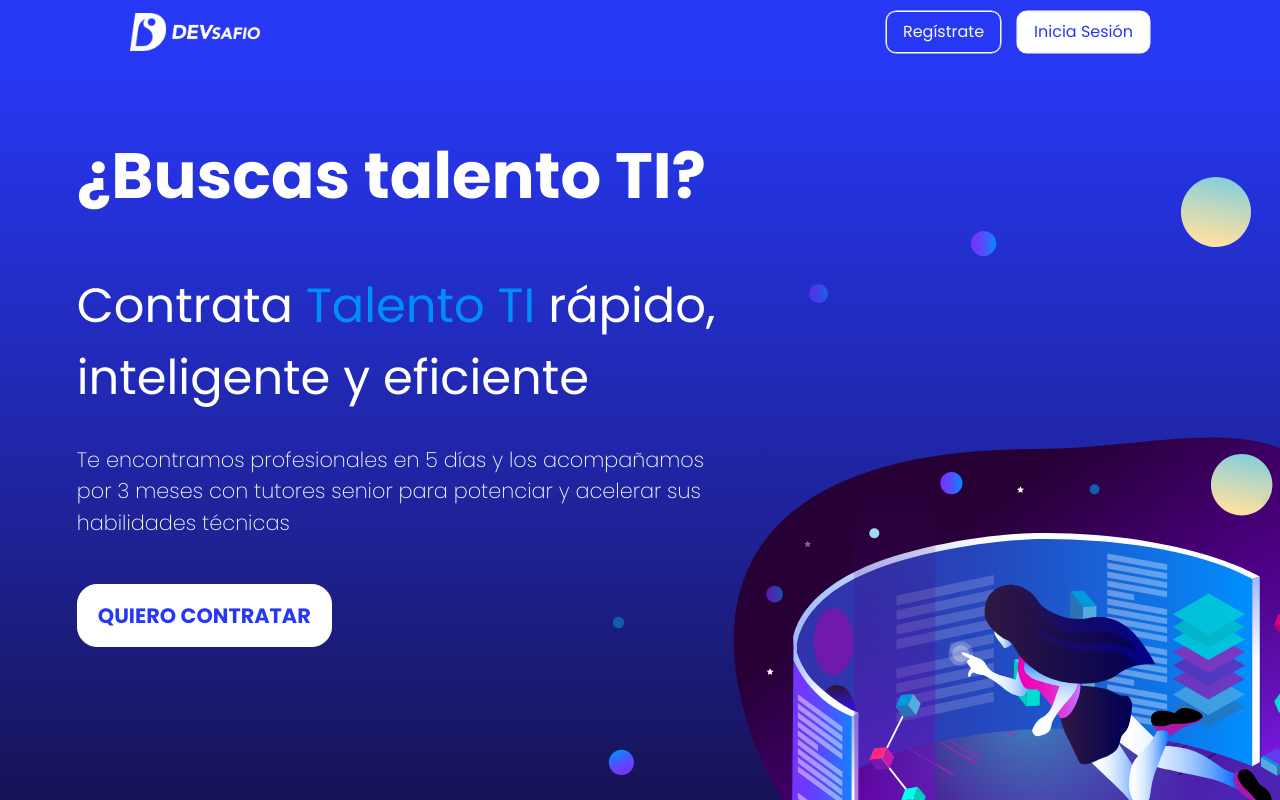
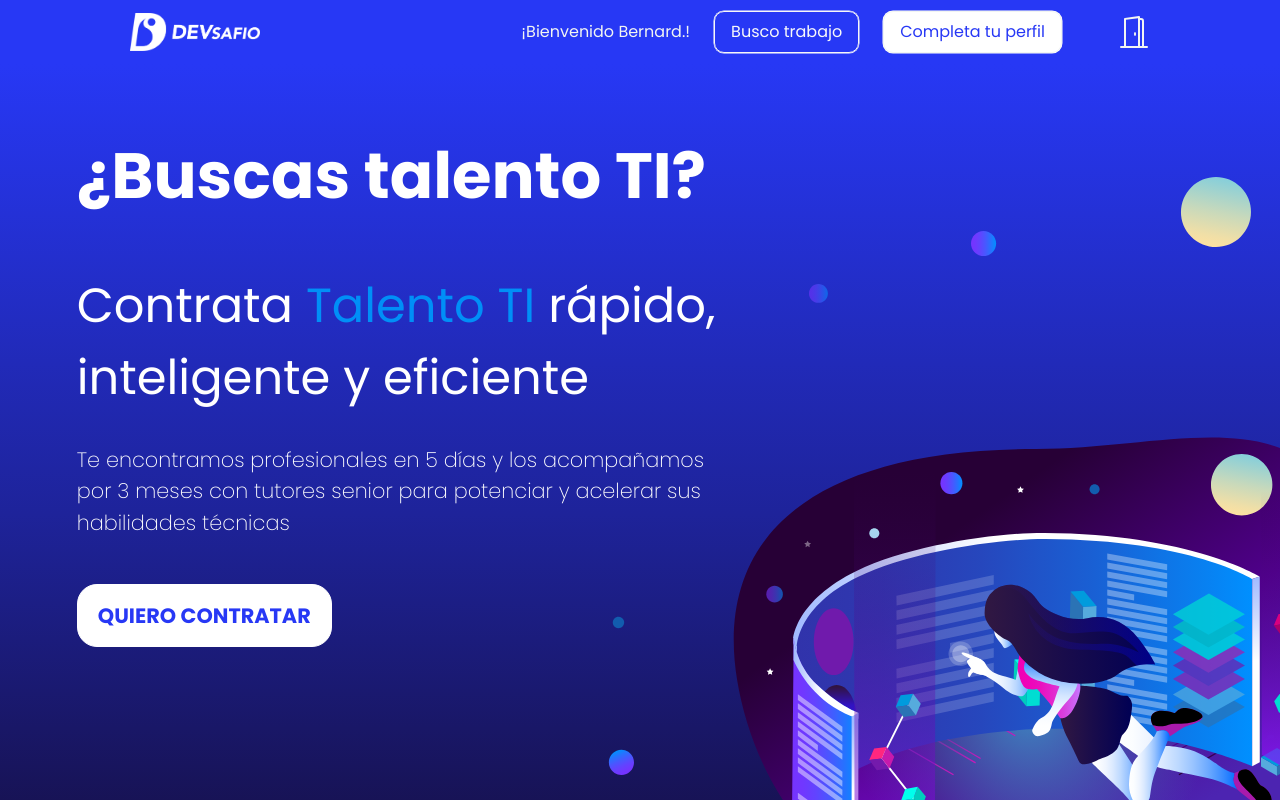
Before and after one commit to dlab-team/c7-frontend, a React (Create React App) app: page / in a window 1280 px wide. Shown: the top 800 px of the page. Built offline with nearby package versions, Linux system fonts and the light colour scheme.

Commit message:
navBar con logica de usuario implementada,en cuanto se conecte todo quedara ok con un pequeño

```diff
--- a/src/components/Navbar/Navbar.js
+++ b/src/components/Navbar/Navbar.js
@@ -2,11 +2,17 @@ import React, { useState } from 'react';
 import { NavLink } from "react-router-dom";
 import logo from '../../assets/dev-imagotipo-white-horizontal.png';
 import './Navbar.scss';
-import { List, Option, X, XLg } from 'react-bootstrap-icons';
+import { DoorOpen, List, X } from 'react-bootstrap-icons';
 
 export default function Navbar() {
 
   const [isOpen, setIsOpen] = useState(false);
+  const userName = 'Bernard'
+  const [logged, setLoged] = useState(true)
+
+  const handleLogOut = () => {
+    setLoged(!logged)
+  }
 
   return (
     <>
@@ -15,6 +21,7 @@ export default function Navbar() {
           <a className="navbar-brand mx-5" href="/">
             <img src={logo} id="navbar-logo" alt="Logo" />
           </a>
+
           <button className="navbar-toggler" type="button" onClick={() => setIsOpen(!isOpen)} data-toggle="collapse" data-target="#navbarNav" aria-controls="navbarNav" aria-expanded={isOpen} aria-label="Toggle navigation">
             <span className="navbar-toggler__menu">
               {
@@ -23,13 +30,34 @@ export default function Navbar() {
             </span>
           </button>
           <div className={`collapse navbar-collapse justify-content-end ${isOpen ? "show " : ""}`} id="navbarNav">
-            <ul className="navbar-nav mx-5 gap-3">
+            <ul className="navbar-nav mx-5 gap-4">
+              {
+                !logged && <>
                   <li className="nav-item">
                     <NavLink className="nav-link text-light btn-registrate ps-3 pe-3" to='/register' >Regístrate</NavLink>
                   </li>
                   <li className="nav-item">
                     <NavLink className="nav-link text-light btn-contactanos ps-3 pe-3" to='/login' >Inicia Sesión</NavLink>
                   </li>
+                </>}
+              {
+                logged && <>
+                  <li className="nav-item">
+                  <>¡Bienvenido {userName}.!</>
+                  </li>
+                  <li className="nav-item">
+                    <NavLink className="nav-link text-light btn-registrate ps-3 pe-3" to='/form' >Busco trabajo</NavLink>
+                  </li>
+                  <li className="nav-item">
+                    <NavLink className="nav-link text-light btn-contactanos ps-3 pe-3" to='/UserProfile' >Completa tu perfil</NavLink>
+                  </li>
+                  <li className="nav-item">
+                    < DoorOpen onClick={handleLogOut} className='navbar-log-out' />
+                  </li>
+                </>
+              }
+
+
             </ul>
           </div>
         </div>
--- a/src/components/Navbar/Navbar.scss
+++ b/src/components/Navbar/Navbar.scss
@@ -3,9 +3,22 @@
 .navbar {
   background-color: $blue;
 
+  .navbar-welcome{
+    color: #f7f7f7;
+  }
   .collapse {
-    padding: 4rem 0px;
+    color: #f2f5f2;
+    padding: 2rem 0px;
+    .navbar-nav {
+      display: flex;
+      // gap: 20px;
+      svg {
+        font-size: 2rem;
+        cursor: pointer;
+      }
+    }
   }
+
   ul li {
     .btn-registrate {
       box-shadow: 0px 0px 0px 0.5px $white;
@@ -49,6 +62,14 @@
 
     .collapse {
       padding: 0;
+      .navbar-nav {
+        display: flex;
+        justify-content: center;
+        align-items: center;
+        svg {
+         margin-left:2rem ;
+        }
+      }
     }
   }
 }
```
Lines whose indentation alone changed are shown as unchanged.
